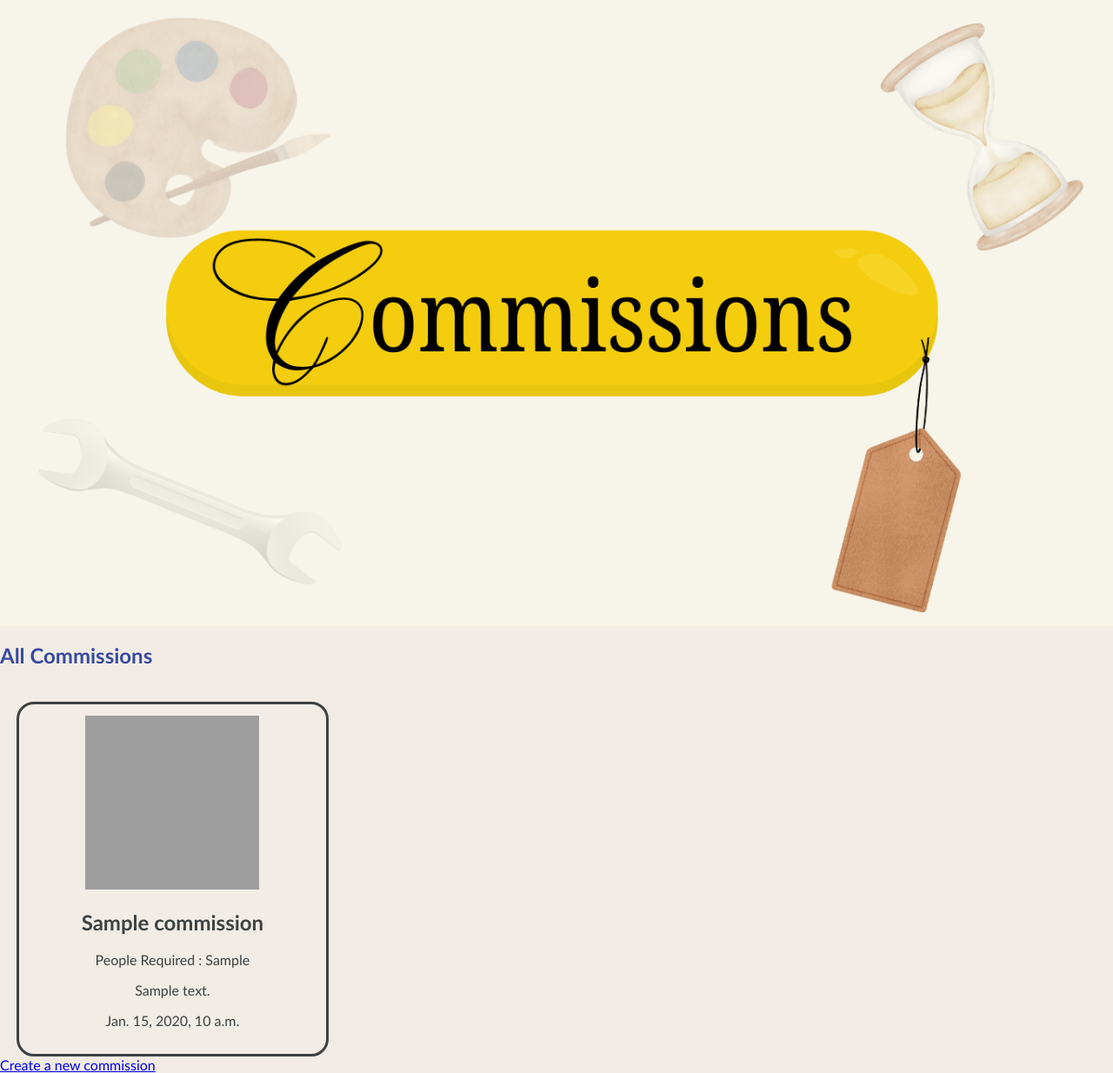
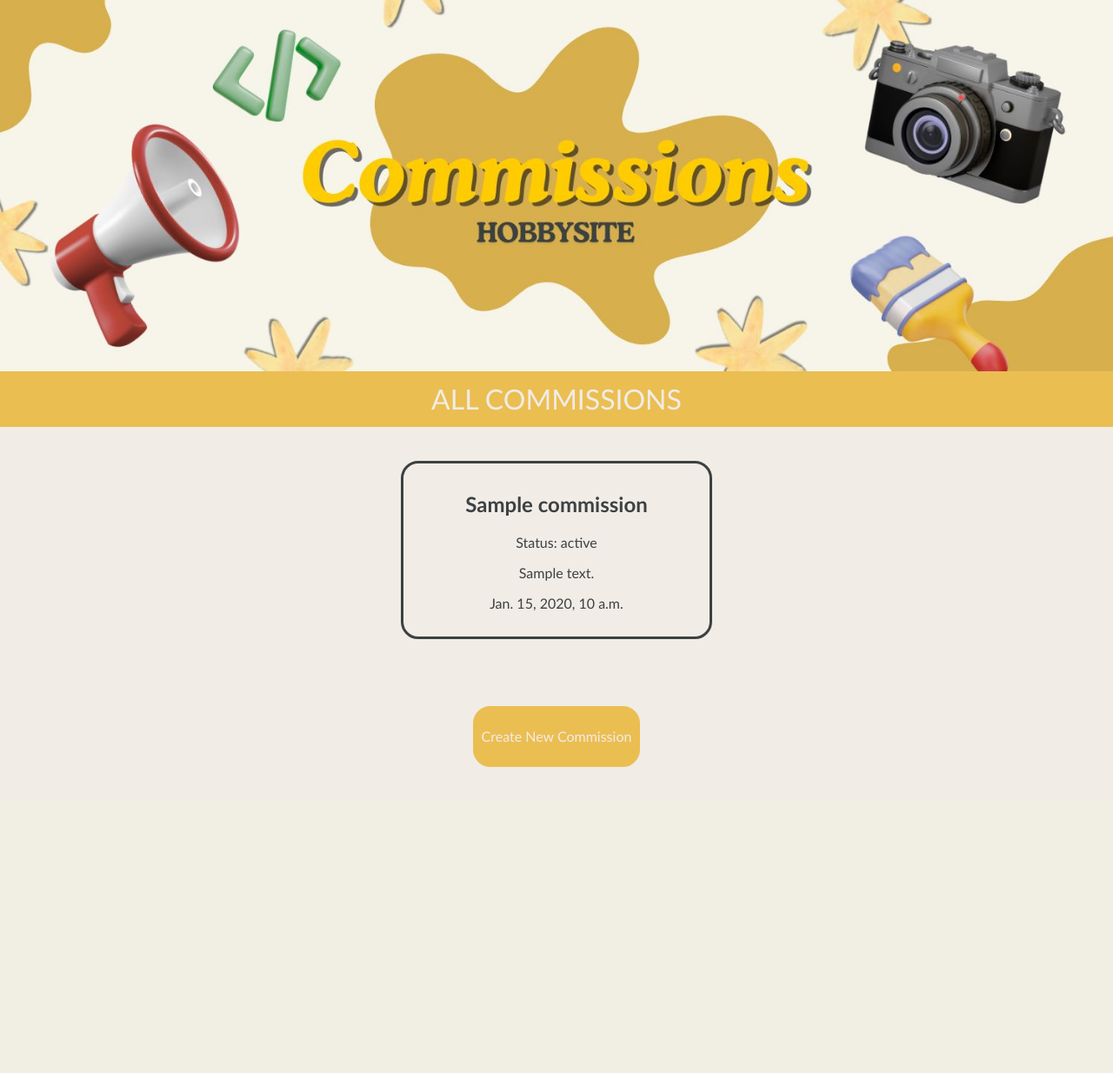
Before and after one commit to hannahdeniseee/hobbysite-EG-17, a Django app: template hobbysite/commissions/templates/commissions_list.html in a window 1280 px wide. Shown: the part 87-1321 px from the top of the page at 87% size. After the commit the page ends 969 px from the top, so only its background shows below. Run offline with Django 5.2, Linux system fonts and the light colour scheme; the template is opened without the code that fills it: most values are stand-ins (such as "Sample title", 1, 10 or a date in 2020); grey boxes are pictures that could not be loaded.

Commit message:
Edited css and fixed layout of commissions list

```diff
--- a/hobbysite/commissions/static/commissions/styles.css
+++ b/hobbysite/commissions/static/commissions/styles.css
@@ -1,6 +1,6 @@
 body, html {
     background-color: #f1ece6;
-    color: #37499e;
+    color: #383735;
     font-family: 'Trebuchet MS', 'Lucida Sans Unicode', 'Lucida Grande', 'Lucida Sans';
     margin: 0;
     padding: 0;
@@ -8,24 +8,13 @@ body, html {
 *{
     box-sizing: border-box;
 }
-#commissions-header {
-    background-color: #37499e;
+.commissions-header {
+    background-color: #ebbe52;
     color: #f1ece6;
     padding-top: 1%;
     padding-bottom: 1%;
     width: 100%;
     text-align: center;
-    font-weight: 100;
-    margin: 0%;
-}
-.commissions-beige {
-    padding-top: .5%;
-    padding-bottom: .5%;
-    border-color: #37499e;
-    border-bottom-style: solid;
-    width: 100%;
-    text-align: center;
-    font-style: italic;
     font-weight: 100;
     margin: 0%;
 }
@@ -36,7 +25,8 @@ body, html {
     padding-bottom: 3%;
 }
 .commissions-button {
-    color: #37499e;
+    background-color: #ebbe52;
+    color: #f1ece6;
     display: block;
     padding: .5%;
     text-decoration: none;
@@ -44,7 +34,7 @@ body, html {
     width: 15%;
     border-radius: 20px;
     border-style: solid;
-    border-color: #37499e;
+    border-color: #ebbe52;
     margin-top: 3%;
 }
 .commissions-card {
--- a/hobbysite/commissions/templates/commissions_list.html
+++ b/hobbysite/commissions/templates/commissions_list.html
@@ -8,61 +8,68 @@
 {% endblock %}
 
 {% block content %}
-    <div class="commissions-header"></div>
-    <img src="{% static 'commissions/commissions.png' %}" alt="Commissions Header" class="header-image">
+    <img src="{% static 'commissions/commissions.jpg' %}" alt="Commissions Header" class="header-image">
 
         {% if request.user.is_authenticated %}
             <h1 class="commissions-header">CREATED COMMISSIONS</h1>
             <div class="commissions-personal">
-                <a href="{% url 'commissions:commission-add' %}" class="commission-button">
-                    <p>Create New Commission</p>
-                </a>
                 {% for commission in created_commissions %}
-                    <div class="commissions-card">
                     <a href="{{ commission.get_absolute_url }}" class="card">
                         <h2>{{ commission.title }}</h2>
-                        <p>People Required : {{ commission.people_required }}</p>
+                        <p>Status: {{ commission.status }}</p>
                         <p>{{ commission.description }}</p>
                         <p>{{ commission.created_on }}</p>
-                    </div>
                     </a>
                 {% empty %}
                     <p>No commissions available.</p>
                 {% endfor %}
             </div>
-            <h2>Applied Commissions</h2>
-            <div class="cardslayout">
-            {% for commission in appliedd_commissions %}
+            <h2 class="commissions-header">APPLIED COMMISSIONS</h2>
+            <div class="commissions-personal">
+            {% for commission in applied_commissions %}
+                <div class="commissions-card">
                     <a href="{{ commission.get_absolute_url }}" class="card">
-                <img src="https://picsum.photos/200/200" alt="Commision {{ commission.pk }}">
                         <h2>{{ commission.title }}</h2>
-                <div class="card-info">
-                    <p>People Required : {{ commission.people_required }}</p>
+                        <p>Status: {{ commission.status }}</p>
                         <p>{{ commission.description }}</p>
                         <p>{{ commission.created_on }}</p>
+                    </a>
                 </div>
+            {% empty %}
+                <p>No commissions available.</p>
+            {% endfor %}
+            </div>
+            <h2 class="commissions-header">OTHER COMMISSIONS</h2>
+            <div class="commissions-personal">
+            {% for commission in other_commissions %}
+                <a href="{{ commission.get_absolute_url }}" class="card">
+                    <h2>{{ commission.title }}</h2>
+                    <p>Status: {{ commission.status }}</p>
+                    <p>{{ commission.description }}</p>
+                    <p>{{ commission.created_on }}</p>
+                </a>
+            {% empty %}
+                <p>No commissions available.</p>
+            {% endfor %}
+            </div>
+        {% else %}
+            <h1 class="commissions-header">ALL COMMISSIONS</h2>
+            <div class="commissions-personal">
+                {% for commission in commissions %}
+                    <a href="{{ commission.get_absolute_url }}" class="card">
+                        <h2>{{ commission.title }}</h2>
+                        <p>Status: {{ commission.status }}</p>
+                        <p>{{ commission.description }}</p>
+                        <p>{{ commission.created_on }}</p>
                     </a>
                 {% empty %}
                     <p>No commissions available.</p>
                 {% endfor %}
             </div>
         {% endif %}
-
-        <h2>All Commissions</h2>
-        <div class="cardslayout">
-        {% for commission in commissions %}
-        <a href="{{ commission.get_absolute_url }}" class="card">
-            <img src="https://picsum.photos/200/200" alt="Commision {{ commission.pk }}">
-            <h2>{{ commission.title }}</h2>
-            <div class="card-info">
-                <p>People Required : {{ commission.people_required }}</p>
-                <p>{{ commission.description }}</p>
-                <p>{{ commission.created_on }}</p>
+        <div class="commissions-personal">
+            <a href="{% url 'commissions:commission-add' %}" class="commissions-button">
+                <p>Create New Commission</p>
+            </a>
         </div>
-        </a>
-        {% empty %}
-            <p>No commissions available.</p>
-        {% endfor %}
-        </div>
-        <a href="{% url 'commissions:commission-add' %}">Create a new commission</a>
 {% endblock %}
```
Also changed, not shown: other parts of hobbysite/commissions/static/commissions/styles.css (+12 -12 lines), hobbysite/commissions/static/commissions/commissions.jpg (added), hobbysite/commissions/static/commissions/commissions.png (deleted). Lines whose indentation alone changed are shown as unchanged.
